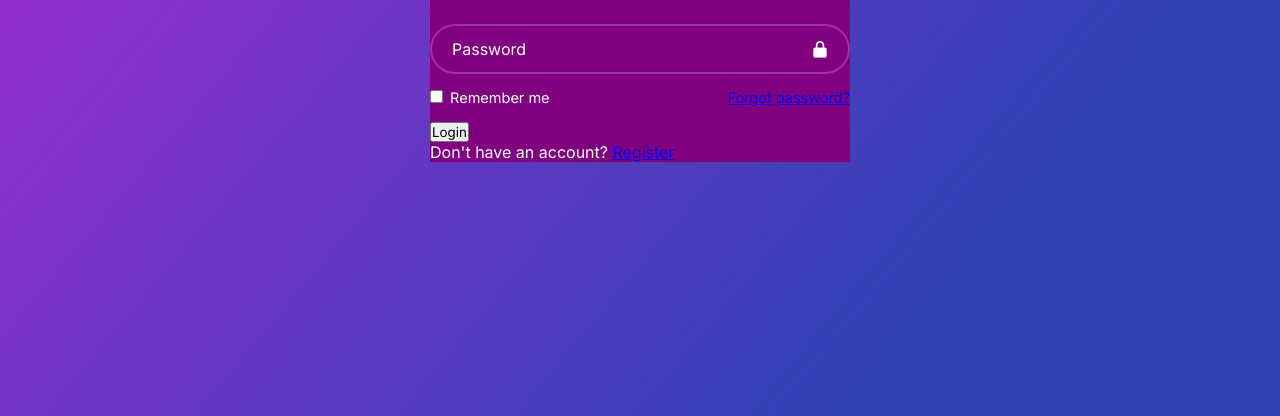
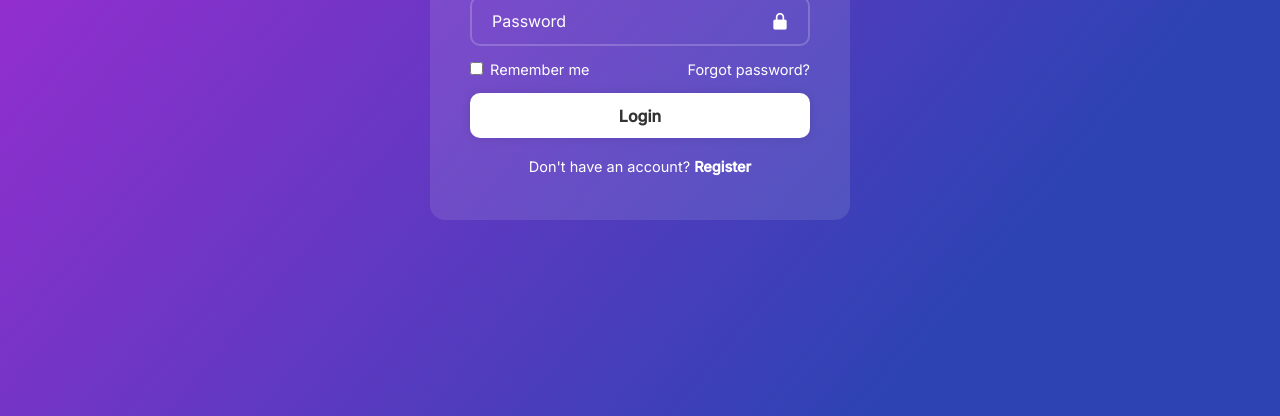
Before and after one commit to vitormarquesgithub/login_sample, a plain HTML site: page view/index.html in a window 1280 px wide. Shown: the part 384-800 px from the top of the page. Drawn offline with nearby package versions, Linux system fonts and the light colour scheme.

Commit message:
style: css base

```diff
--- a/css/style.css
+++ b/css/style.css
@@ -18,8 +18,10 @@ body {
 
 .wrapper {
     width: 420px;
-    background: purple;
+    background: rgba(255, 255, 255, .1);
     color: white;
+    border-radius: 15px;
+    padding: 30px 40px;
 }
 
 .wrapper h1 {
@@ -41,7 +43,7 @@ body {
     border: none;
     outline: none;
     border: 2px solid rgba(255, 255, 255, .2);
-    border-radius: 40px;
+    border-radius: 10px;
     font-size: 16px;
     color: white;
     padding: 20px 45px 20px 20px;
@@ -72,6 +74,40 @@ body {
 }
 
 .remember-forgot a {
-    accent-color: white;
-    margin-right: none;
+    color: white;
+    text-decoration: none;
 }
+
+.remember-forgot a:hover {
+    text-decoration: underline;
+}
+
+.wrapper .btn {
+    width: 100%;
+    height: 45px;
+    background: white;
+    border: none;
+    outline: none;
+    border-radius: 10px;
+    box-shadow: 0 0 10px rgba(0, 0, 0, .1);
+    cursor: pointer;
+    font-size: 16px;
+    color: #333;
+    font-weight: 600;
+}
+
+.wrapper .register-link {
+    font-size: 14.5px;
+    text-align: center;
+    margin: 20px 0 15px;
+}
+
+.register-link p a {
+    color: white;
+    text-decoration: none;
+    font-weight: 600;
+}
+
+.register-link p a:hover {
+    text-decoration: underline;
+}
--- a/view/index.html
+++ b/view/index.html
@@ -13,7 +13,7 @@
 <body>
     <div class="wrapper">
         <form action="">
-            <h1>Login</h1>
+            <h1>Sample</h1>
             <div class="input-box">
                 <input type="text" placeholder="Username" required>
                 <i class='bx bxs-user'></i>
```
